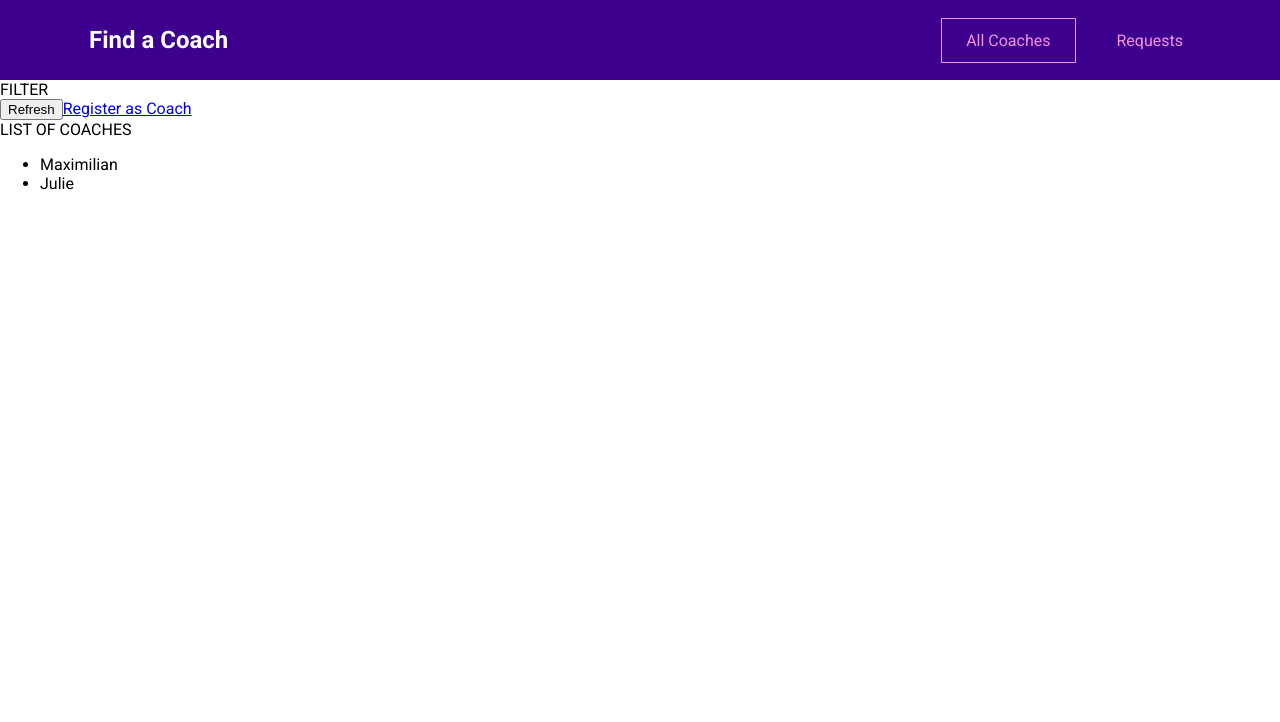
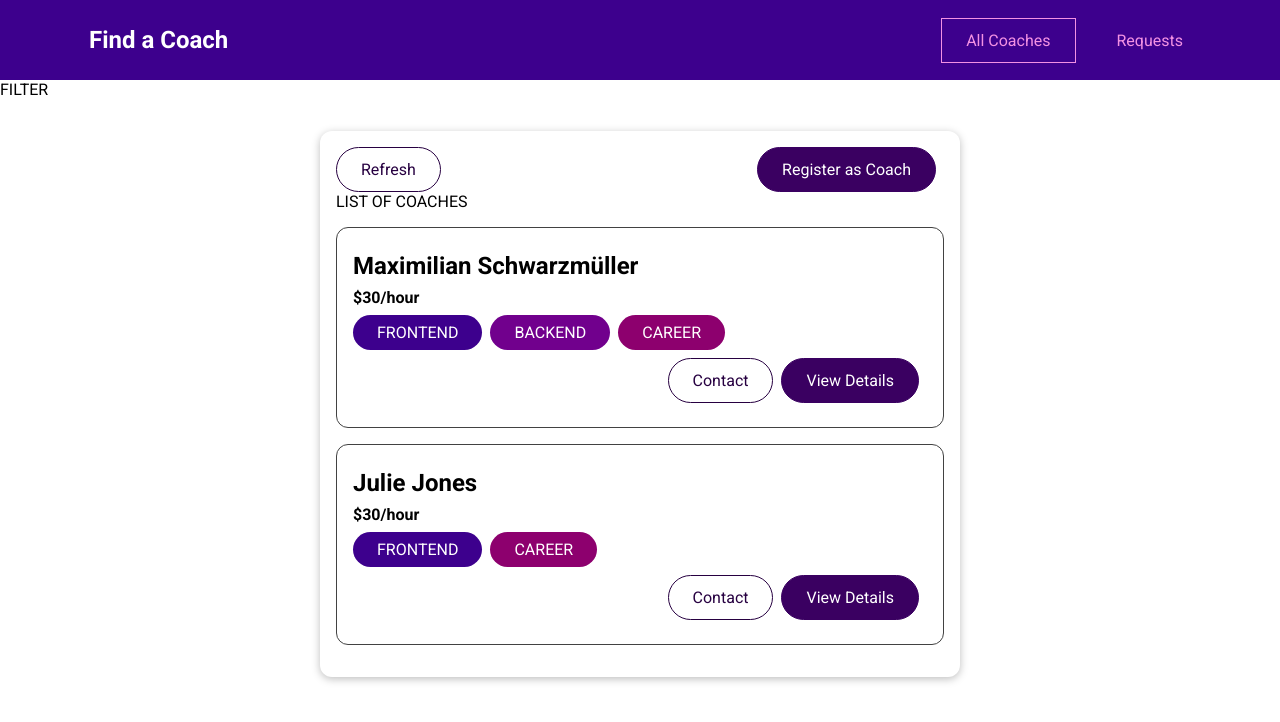
Before and after one commit to mengmeiying/find-a-coach, a Vue app: page /coaches in a window 1280 px wide. Shown: the top 722 px of the page. Built offline with nearby package versions, Linux system fonts and the light colour scheme.

Commit message:
added base components - button, card, badge

```diff
--- /dev/null
+++ b/src/components/coaches/CoachItem.vue
@@ -0,0 +1,63 @@
+<template>
+  <li>
+    <h3>{{ fullName }}</h3>
+    <h4>${{ rate }}/hour</h4>
+    <div>
+      <base-badge v-for="area in areas" :key="area" :type="area" :title="area"></base-badge>
+    </div>
+    <div class="actions">
+      <base-button link mode="outline" :to="coachContactLink">Contact</base-button>
+      <base-button link :to="coachDetailsLink">View Details</base-button>
+    </div>
+  </li>
+</template>
+
+<script>
+export default {
+  props: [
+    'id',
+    'firstName',
+    'lastName',
+    'rate',
+    'areas'
+  ],
+  computed: {
+    fullName() {
+      return this.firstName + ' ' + this.lastName;
+    },
+    coachContactLink() {
+      return `/coaches/${this.id}/contact`;
+    },
+    coachDetailsLink() {
+      return `/coaches/${this.id}`;
+    }
+  }
+}
+</script>
+
+<style scoped>
+li {
+  margin: 1rem 0;
+  border: 1px solid #424242;
+  border-radius: 12px;
+  padding: 1rem;
+}
+
+h3 {
+  font-size: 1.5rem;
+}
+
+h3,
+h4 {
+  margin: 0.5rem 0;
+}
+
+div {
+  margin: 0.5rem 0;
+}
+
+.actions {
+  display: flex;
+  justify-content: flex-end;
+}
+</style>
--- /dev/null
+++ b/src/components/ui/BaseBadge.vue
@@ -0,0 +1,42 @@
+<template>
+  <span class="badge" :class="type">
+    {{ text }}
+  </span>
+</template>
+
+<script>
+export default {
+  props: ['type', 'title'],
+  computed: {
+    text() {
+      return this.title.toUpperCase();
+    }
+  }
+}
+</script>
+
+<style scoped>
+.badge {
+  background-color: #ccc;
+  color: #252525;
+  border-radius: 30px;
+  padding: 0.5rem 1.5rem;
+  display: inline-block;
+  margin-right: 0.5rem;
+}
+
+.frontend {
+  background-color: #3d008d;
+  color: white;
+}
+
+.backend {
+  background-color: #71008d;
+  color: white;
+}
+
+.career {
+  background-color: #8d006e;
+  color: white;
+}
+</style>
--- /dev/null
+++ b/src/components/ui/BaseButton.vue
@@ -0,0 +1,73 @@
+<template>
+  <button v-if="!link" :class="mode">
+    <slot></slot>
+  </button>
+  <router-link v-else :to="to" :class="mode">
+    <slot></slot>
+  </router-link>
+</template>
+
+<script>
+  export default {
+    props: {
+      link: {
+        type: Boolean,
+        required: false,
+        default: false,
+      },
+      to: {
+        type: String,
+        required: false,
+        default: '/',
+      },
+      mode: {
+        type: String,
+        required: false,
+        default: null
+      }
+    }
+  }
+</script>
+
+<style scoped>
+button,
+a {
+  text-decoration: none;
+  padding: 0.75rem 1.5rem;
+  font: inherit;
+  background-color: #3a0061;
+  border: 1px solid #3a0061;
+  color: white;
+  cursor: pointer;
+  border-radius: 30px;
+  margin-right: 0.5rem;
+  display: inline-block;
+}
+
+a:hover,
+a:active,
+button:hover,
+button:active {
+  background-color: #270041;
+  border-color: #270041;
+}
+
+.flat {
+  background-color: transparent;
+  color: #3a0061;
+  border: none;
+}
+
+.outline {
+  background-color: transparent;
+  border-color: #270041;
+  color: #270041;
+}
+
+.flat:hover,
+.flat:active,
+.outline:hover,
+.outline:active {
+  background-color: #edd2ff;
+}
+</style>
--- /dev/null
+++ b/src/components/ui/BaseCard.vue
@@ -0,0 +1,17 @@
+<template>
+  <div class="card">
+    <slot>
+
+    </slot>
+  </div>
+</template>
+
+<style scoped>
+  .card {
+  border-radius: 12px;
+  box-shadow: 0 2px 8px rgba(0, 0, 0, 0.26);
+  padding: 1rem;
+  margin: 2rem auto;
+  max-width: 40rem;
+}
+</style>
--- a/src/pages/coaches/CoachesList.vue
+++ b/src/pages/coaches/CoachesList.vue
@@ -1,32 +1,53 @@
 <template>
+  <section>FILTER</section>
   <section>
-    FILTER
-  </section>
-  <section>
+    <base-card>
       <div class="controls">
-      <button>Refresh</button>
-      <router-link to="/register">Register as Coach</router-link>
+        <base-button mode="outline">Refresh</base-button>
+        <base-button to="/register" link="true">Register as Coach</base-button>
       </div>
       LIST OF COACHES
       <ul v-if="hasCoaches">
-      <li v-for="coach in filteredCoaches" :key="coach.id">
-        {{ coach.firstName }}
-      </li>
+        <coach-item
+          v-for="coach in filteredCoaches"
+          :key="coach.id"
+          :id="coach.id"
+          :first-name="coach.firstName"
+          :last-name="coach.lastName"
+          :rate="coach.hourlyRate"
+          :areas="coach.areas"
+        ></coach-item>
       </ul>
       <h3 v-else>No coaches found!</h3>
+    </base-card>
   </section>
 </template>
 
 
 <script>
+import CoachItem from '../../components/coaches/CoachItem.vue';
 export default {
+  components: { CoachItem },
   computed: {
     filteredCoaches() {
       return this.$store.getters['coaches/coaches'];
     },
     hasCoaches() {
-      return this.$store.getters['coaches/hasCoaches']
+      return this.$store.getters['coaches/hasCoaches'];
+    },
+  },
+};
+</script>
+
+<style scoped>
+ul {
+  list-style: none;
+  margin: 0;
+  padding: 0;
 }
-  },
+
+.controls {
+  display: flex;
+  justify-content: space-between;
 }
-</script>
+</style>
```
Also changed, not shown: src/main.js (+7 -2 lines), src/pages/coaches/CoachDetail.vue (line endings or trailing spaces). Lines whose indentation alone changed are shown as unchanged.
